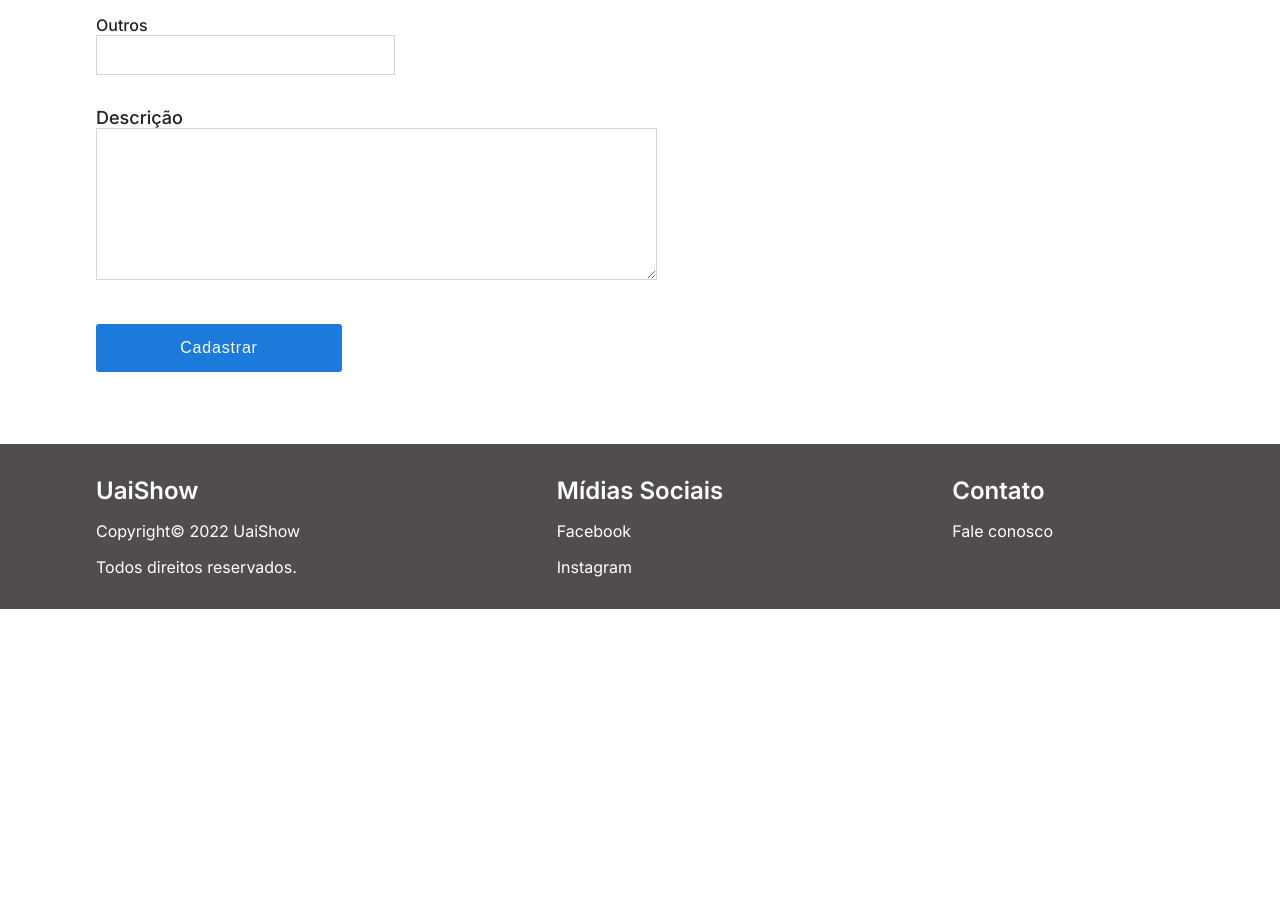
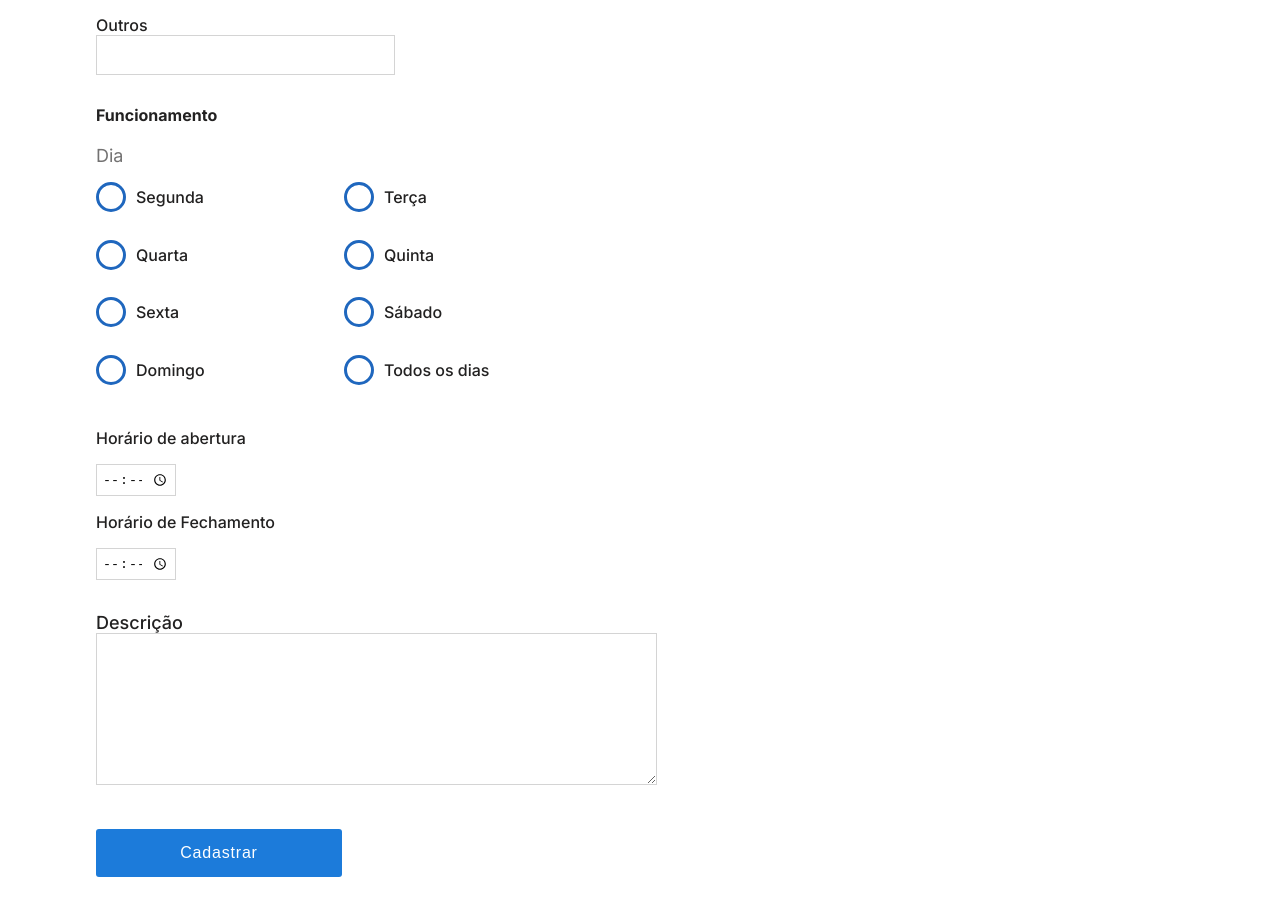
Before and after one commit to CBeirigo/uai-show, a plain HTML site: page cadastro.html in a window 1280 px wide. Shown: the part 1846-2748 px from the top of the page. Before the commit the page ends 2455 px from the top, so only its background shows below. Drawn offline with Linux system fonts and the light colour scheme; files whose address does not match are found by name.

Commit message:
Adição de seç

```diff
--- a/cadastro.html
+++ b/cadastro.html
@@ -381,60 +381,89 @@
                             </div>
                         </div>
                     </div>
-
                 </div>
                 <!--FECHMANENTO DA DIV "wrapper"-->
 
                 <label>Outros</label>
                 <input class="caixa" type="text" name="nome" size=35 />
 
-                <!--<h4>Funcionamento</h4><br>
+                <h4>Funcionamento</h4><br>
                 <div id="Funcionamento">
-
                     <p>Dia</p>
-                    <div class="checkbox-company">
+                    <div class="wrapper">
+                        <div class="input-group1">
+                            <div class="input-box">
                                 <div class="form-group">
                                     <input class="checkbox" id="checkbox1" type='checkbox' />
                                     <label for="checkbox1">Segunda</label>
                                 </div>
+                            </div>
+
+                            <div class="input-box">
                                 <div class="form-group">
-                            <input class="checkbox" id="checkbox1" type='checkbox' />
-                            <label for="checkbox1">Terça</label>
+                                    <input class="checkbox" id="checkbox2" type='checkbox' />
+                                    <label for="checkbox2">Terça</label>
                                 </div>
+                            </div>
+                        </div>
+
+                        <div class="input-group2">
+                            <div class="input-box">
                                 <div class="form-group">
                                     <input class="checkbox" id="checkbox1" type='checkbox' />
                                     <label for="checkbox1">Quarta</label>
                                 </div>
+                            </div>
+
+                            <div class="input-box">
                                 <div class="form-group">
-                            <input class="checkbox" id="checkbox1" type='checkbox' />
-                            <label for="checkbox1">Quinta</label>
+                                    <input class="checkbox" id="checkbox2" type='checkbox' />
+                                    <label for="checkbox2">Quinta</label>
                                 </div>
+                            </div>
+                        </div>
+
+                        <div class="input-group3">
+                            <div class="input-box">
                                 <div class="form-group">
                                     <input class="checkbox" id="checkbox1" type='checkbox' />
                                     <label for="checkbox1">Sexta</label>
                                 </div>
+                            </div>
+
+                            <div class="input-box">
                                 <div class="form-group">
-                            <input class="checkbox" id="checkbox1" type='checkbox' />
-                            <label for="checkbox1">Sábado</label>
+                                    <input class="checkbox" id="checkbox2" type='checkbox' />
+                                    <label for="checkbox2">Sábado</label>
                                 </div>
+                            </div>
+                        </div>
+
+                        <div class="input-group3">
+                            <div class="input-box">
                                 <div class="form-group">
                                     <input class="checkbox" id="checkbox1" type='checkbox' />
                                     <label for="checkbox1">Domingo</label>
                                 </div>
+                            </div>
 
-                        <p>Horário abertura</p>
-                        <input type="text" name="" id="">
+                            <div class="input-box">
+                                <div class="form-group">
+                                    <input class="checkbox" id="checkbox2" type='checkbox' />
+                                    <label for="checkbox2">Todos os dias</label>
+                                </div>
+                            </div>
+                        </div>
+                    </div>
 
-                        <p>Horário Fechamento</p>
-                        <input type="text" name="" id="">
+                    <label>Horário de abertura</label>
+                    <input type="time" name="" id="time">
 
+                    <label>Horário de Fechamento</label>
+                    <input type="time" name="" id="time">
 
 
                 </div>
-
-
-
-                </div>-->
 
 
                 <div class="descrição">
--- a/style_emp.css
+++ b/style_emp.css
@@ -115,10 +115,16 @@
 }
 
 #Funcionamento {
-  display: grid;
-  grid-template-columns: repeat(2, 1fr);
-  grid-template-rows: repeat(8, 1fr);
-  grid-template-areas: "";
+ display: flex;
+ flex-direction: column;
+ row-gap: 1rem;
+
+}
+
+#Funcionamento #time {
+  width: 5rem;
+  height: 2rem;
+  padding: 5px;
 }
 
 /*CAIXA DE DESCRIÇÃO*/
```
Lines whose indentation alone changed are shown as unchanged.
